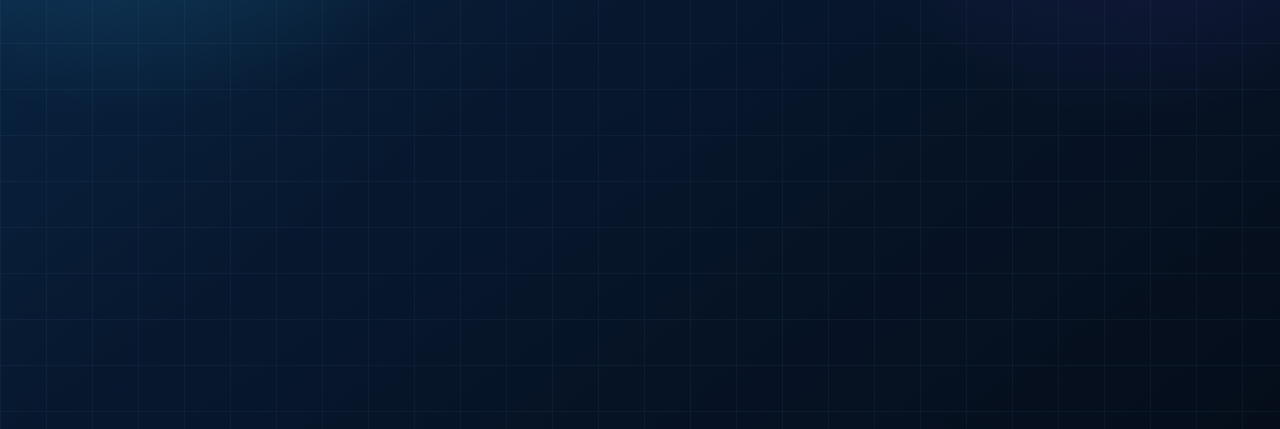
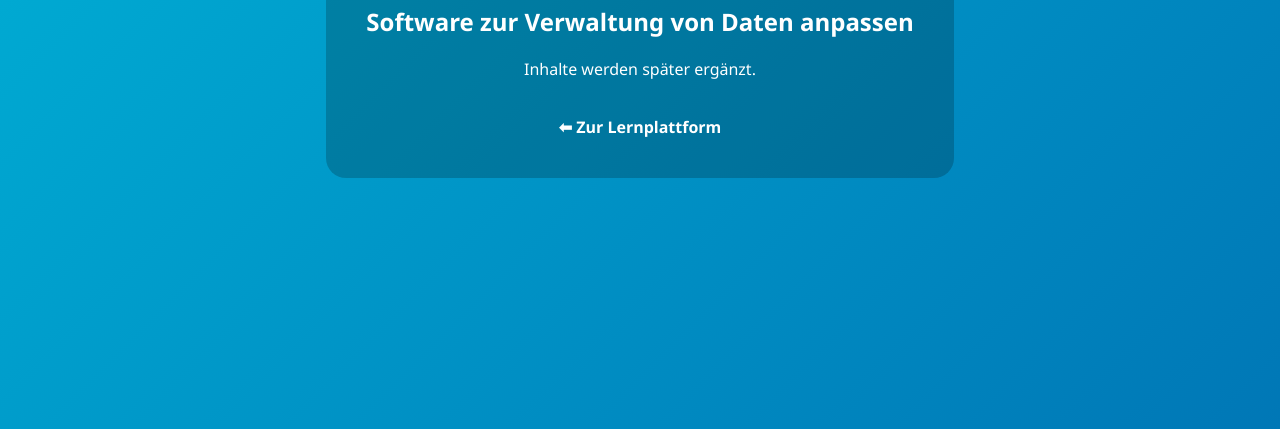
Before and after one commit to ayhanyucel21/netzwerk-duell-online, a plain HTML site: page public/lf05/index.html in a window 1280 px wide. Shown: the part 371-800 px from the top of the page. Drawn offline with Linux system fonts and the light colour scheme.

Commit message:
Update index.html

```diff
--- a/public/lf05/index.html
+++ b/public/lf05/index.html
@@ -1,92 +1,55 @@
 <!DOCTYPE html>
 <html lang="de">
 <head>
-    <meta charset="UTF-8">
-    <meta name="viewport" content="width=device-width, initial-scale=1.0">
-    <meta name="theme-color" content="#071a33">
+<meta charset="UTF-8">
+<meta name="viewport" content="width=device-width, initial-scale=1.0">
+<title>LF01</title>
 
-    <!-- HIER ÄNDERN -->
-    <title>LF01 – Fachinformatiker Lernplattform</title>
+<style>
+body{
+    margin:0;
+    min-height:100vh;
+    display:flex;
+    justify-content:center;
+    align-items:center;
+    font-family:Segoe UI,sans-serif;
+    background:linear-gradient(135deg,#00b4d8,#0077b6);
+    color:white;
+}
 
-    <style>
-        :root {
-            /* DIESE FARBEN KÖNNEN PRO LERNFELD GEÄNDERT WERDEN */
-            --accent: #39d5ff;
-            --accent-dark: #0b75c9;
+.card{
+    max-width:800px;
+    padding:40px;
+    background:rgba(0,0,0,.2);
+    border-radius:20px;
+    text-align:center;
+}
 
-            --background-dark: #050d1a;
-            --background-blue: #0b2b50;
-            --text: #f5fbff;
-            --muted: #b8cada;
-            --border: rgba(158, 220, 255, 0.20);
-        }
+a{
+    display:inline-block;
+    margin-top:20px;
+    color:white;
+    text-decoration:none;
+    font-weight:bold;
+}
+</style>
 
-        * {
-            box-sizing: border-box;
-        }
+</head>
+<body>
 
-        body {
-            min-height: 100vh;
-            margin: 0;
-            display: grid;
-            place-items: center;
-            padding: 24px;
-            font-family: "Segoe UI", Arial, sans-serif;
-            color: var(--text);
-            background:
-                radial-gradient(
-                    circle at 10% 10%,
-                    color-mix(in srgb, var(--accent) 28%, transparent),
-                    transparent 30%
-                ),
-                radial-gradient(
-                    circle at 90% 15%,
-                    rgba(120, 75, 255, 0.20),
-                    transparent 28%
-                ),
-                linear-gradient(
-                    145deg,
-                    var(--background-blue),
-                    #07182e 48%,
-                    var(--background-dark)
-                );
-            overflow-x: hidden;
-        }
+<div class="card">
 
-        body::before {
-            content: "";
-            position: fixed;
-            inset: 0;
-            pointer-events: none;
-            opacity: 0.10;
-            background-image:
-                linear-gradient(
-                    rgba(99, 212, 255, 0.50) 1px,
-                    transparent 1px
-                ),
-                linear-gradient(
-                    90deg,
-                    rgba(99, 212, 255, 0.50) 1px,
-                    transparent 1px
-                );
-            background-size: 46px 46px;
-        }
+<h1>🏢 LF05</h1>
 
-        .page {
-            position: relative;
-            width: min(820px, 100%);
-            overflow: hidden;
-            padding: 38px;
-            border: 1px solid var(--border);
-            border-radius: 28px;
-            background:
-                linear-gradient(
-                    145deg,
-                    rgba(13, 48, 81, 0.96),
-                    rgba(6, 23, 42, 0.96)
-                );
-            box-shadow: 0 26px 70px rgba(0, 0, 0, 0.42);
-        }
+<h2>Software zur Verwaltung von Daten anpassen</h2>
 
-        .page::before {
-            content: "";
+<p>
+Inhalte werden später ergänzt.
+</p>
+
+<a href="/">⬅ Zur Lernplattform</a>
+
+</div>
+
+</body>
+</html>
```
